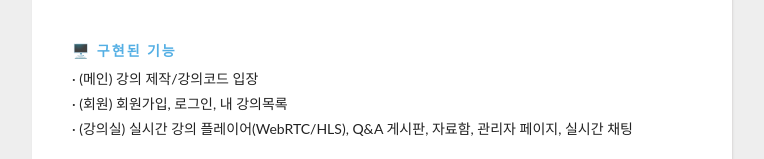
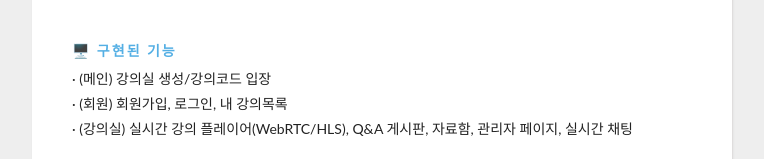
Before and after one commit to ljkhyeong/portfolio, a React (Create React App) app: page /project1 in a window 1280 px wide. Shown: the part 1285-1444 px from the top of the page, without its empty margins (258-1022 px from the left). Built offline with nearby package versions, Linux system fonts and the light colour scheme.

Commit message:
Design: 문구 수정

```diff
--- a/src/component/project/Project1.js
+++ b/src/component/project/Project1.js
@@ -179,7 +179,7 @@ const Project1 = () => {
               <div className="section__list">
                 <div className="section__list-item">
                   <div className="project-text">
-                    · (메인) 강의 제작/강의코드 입장
+                    · (메인) 강의실 생성/강의코드 입장
                   </div>
                   <div className="project-text">
                     · (회원) 회원가입, 로그인, 내 강의목록
```
